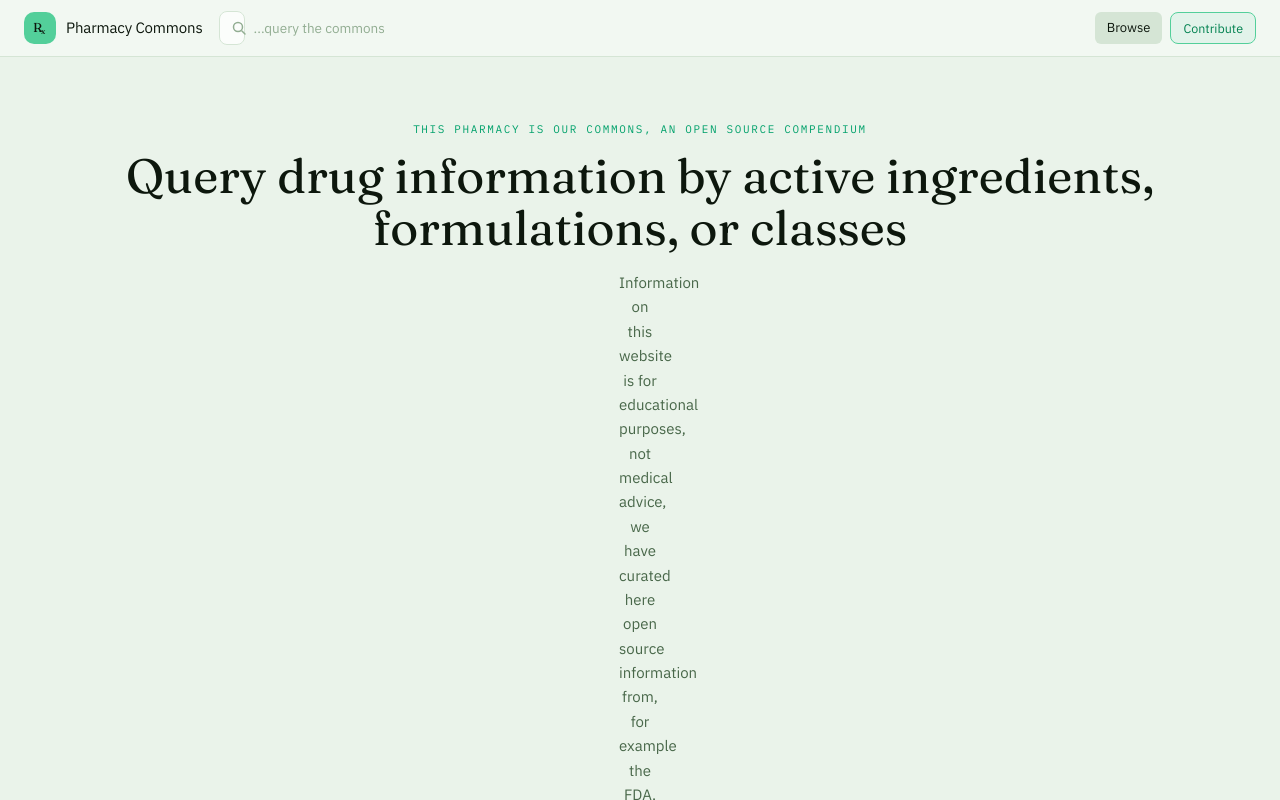
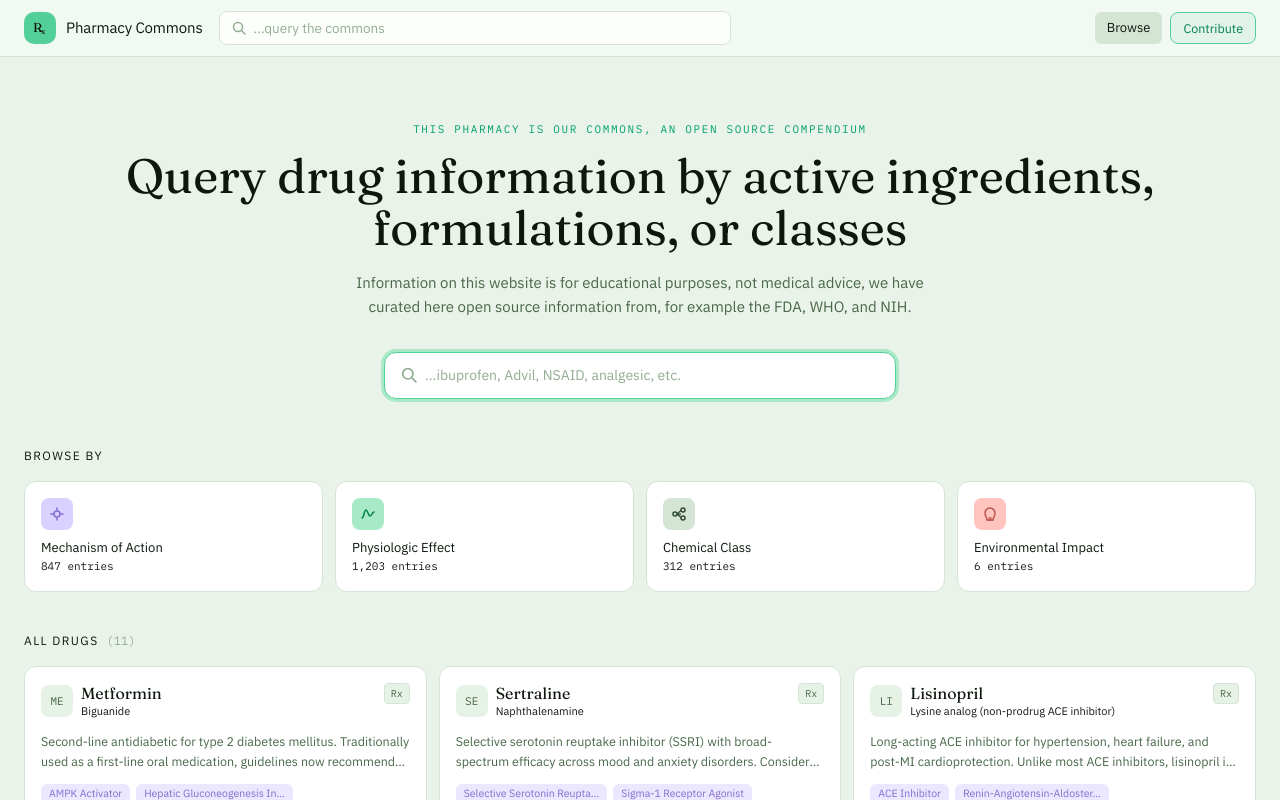
Before and after one commit to JoshuaSemock/pharmacycommons.org, a React (Vite) app: page / in a window 1280 px wide. Shown: the top 800 px of the page. Built offline with nearby package versions, Linux system fonts and the light colour scheme; the HTML template or start-up script is replaced by a standard one.

Commit message:
Update index.css

```diff
--- a/src/index.css
+++ b/src/index.css
@@ -6,12 +6,6 @@
   --font-display: 'Fraunces', Georgia, serif;
   --font-sans: 'IBM Plex Sans', system-ui, sans-serif;
   --font-mono: 'IBM Plex Mono', 'Courier New', monospace;
-
-  --spacing-xs: 0.36rem;   /* 8px */
-  --spacing-sm: 0.62rem;     /* 16px */
-  --spacing-md: 1rem; /* ~26px */
-  --spacing-lg: 1.618rem; /* ~42px */
-  --spacing-xl: 2.618rem; /* ~68px, rare/hero use only */
 
   --color-sage-50:  oklch(97.5% 0.010 145);
   --color-sage-100: oklch(95.0% 0.018 145);
```
